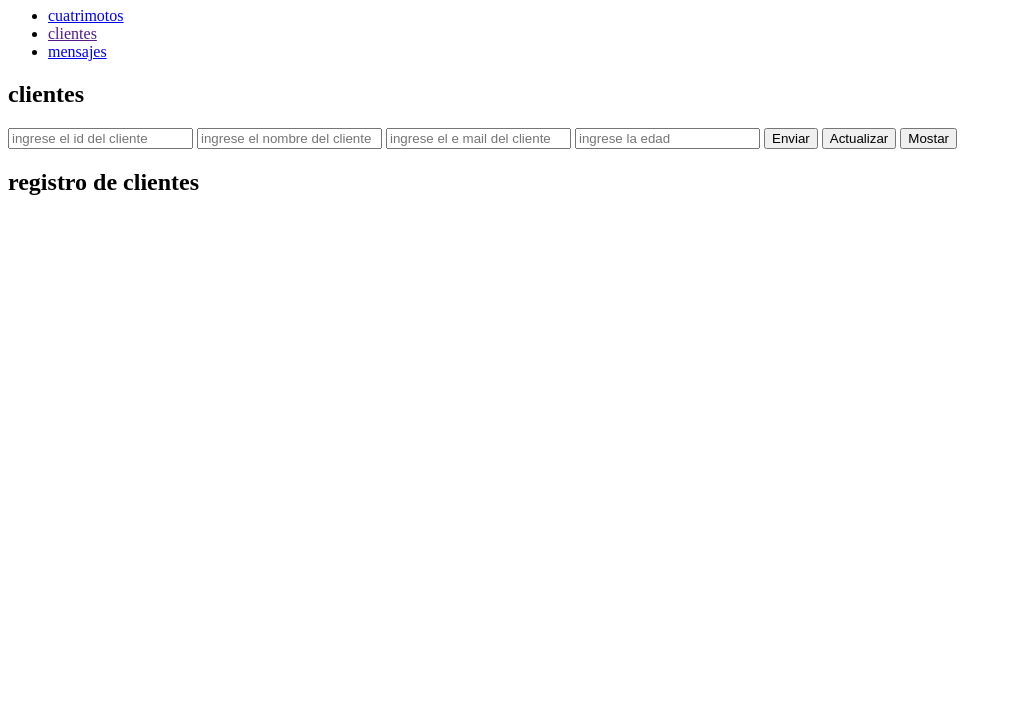
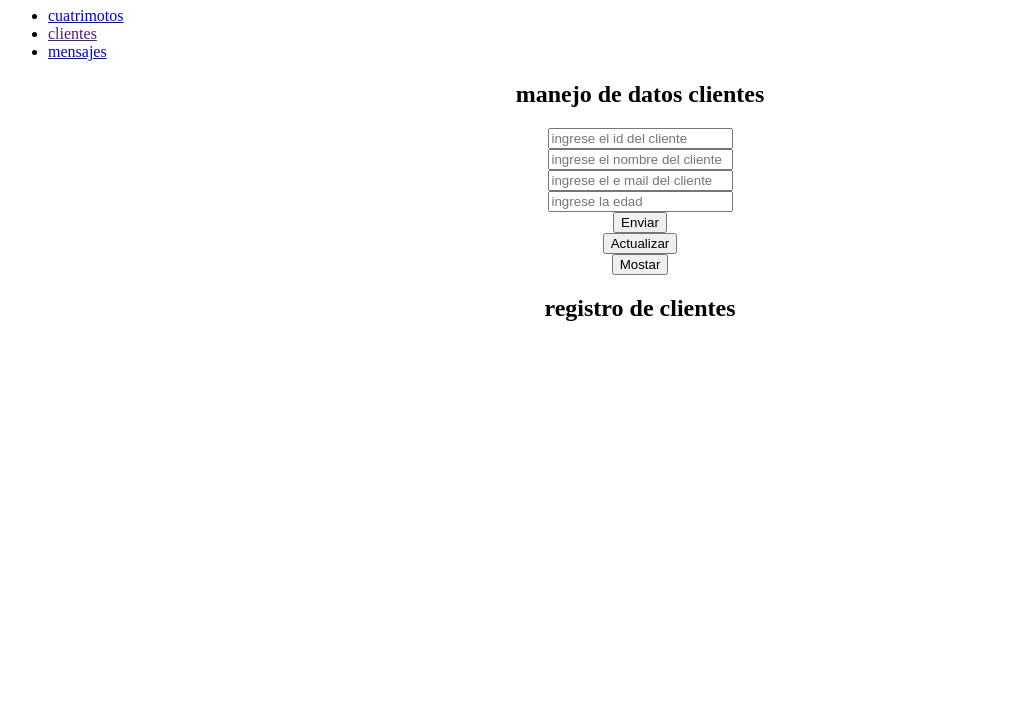
Before and after one commit to martinduartemt/front, a plain HTML site: page paginas/clients.html in a window 1280 px wide. Shown: the part 73-800 px from the top of the page, without its empty margins (0-1012 px from the left). Drawn offline with nearby package versions, Linux system fonts and the light colour scheme.

Commit message:
conecte cada archivo con su css

```diff
--- a/paginas/clients.css
+++ b/paginas/clients.css
@@ -17,3 +17,7 @@ button {
   margin: auto;
   display: block;
 }
+
+#menu2{
+  text-align: left;
+}
--- a/paginas/clients.html
+++ b/paginas/clients.html
@@ -5,16 +5,18 @@
     <meta http-equiv="X-UA-Compatible" content="IE=edge">
     <meta name="viewport" content="width=device-width, initial-scale=1.0">
     <title>Document</title>
+    <link rel="stylesheet" href="clients.css">
 
 </head>
 <body>
+    <h1>CLIENTES</h1>
     <ul id="menu2">
-        <h1>CLIENTES</h1>
+
         <li><a href="../index.html">cuatrimotos</a> </li>
         <li><a href="">clientes</a> </li>
         <li><a href="/paginas/messages.html">mensajes</a> </li>
     </ul>
-    <h2>clientes</h2>
+    <h2>manejo de datos clientes</h2>
     <div id="formContainer">
         <input type="text" placeholder="ingrese el id del cliente" id="id2" />
         <input type="text" placeholder="ingrese el nombre del cliente" id="name2" />
--- a/paginas/message.css
+++ b/paginas/message.css
@@ -0,0 +1,23 @@
+body {
+    text-align: center;
+  }
+
+  #formContainer {
+    margin: auto;
+    width: 80%;
+    text-align: center;
+  }
+
+  input {
+    display: block;
+    margin: auto;
+  }
+
+  button {
+    margin: auto;
+    display: block;
+  }
+
+  #menu2{
+    text-align: left;
+  }
```
Also changed, not shown: paginas/messages.html (+2 -2 lines), 1 other file.
